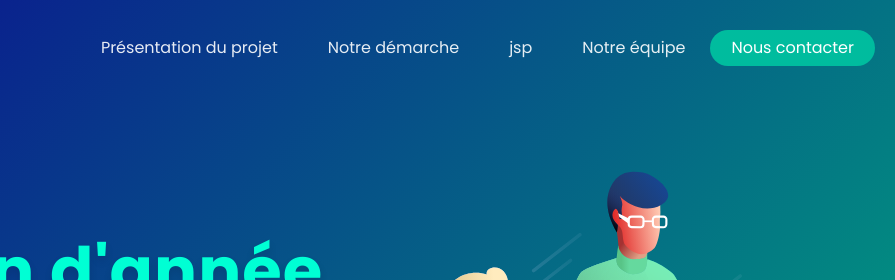
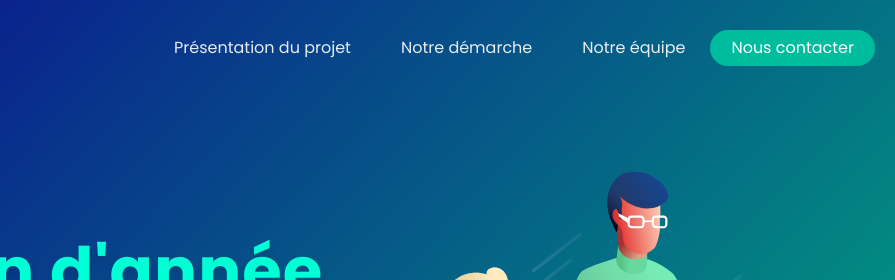
Before and after one commit to BreizhRiko/PFE_LE4, a plain HTML site: page dev-space/index.html in a window 1280 px wide. Shown: the top 280 px of the page, 385-1280 px from the left. Drawn offline with Linux system fonts and the light colour scheme; files whose address does not match are found by name.

```diff
--- a/dev-space/index.html
+++ b/dev-space/index.html
@@ -36,7 +36,6 @@
                         <section class="navbar-section hide-sm">
                             <a class="btn btn-link" href="#pres">Présentation du projet</a>
                             <a class="btn btn-link" href="#Demarche">Notre démarche</a>
-                            <a class="btn btn-link" href="#price">jsp</a>
                             <a class="btn btn-link" href="#team">Notre équipe</a>
                             <a class="btn btn-primary btn-hire-me" href="#" >Nous contacter</a>
                         </section>
```
